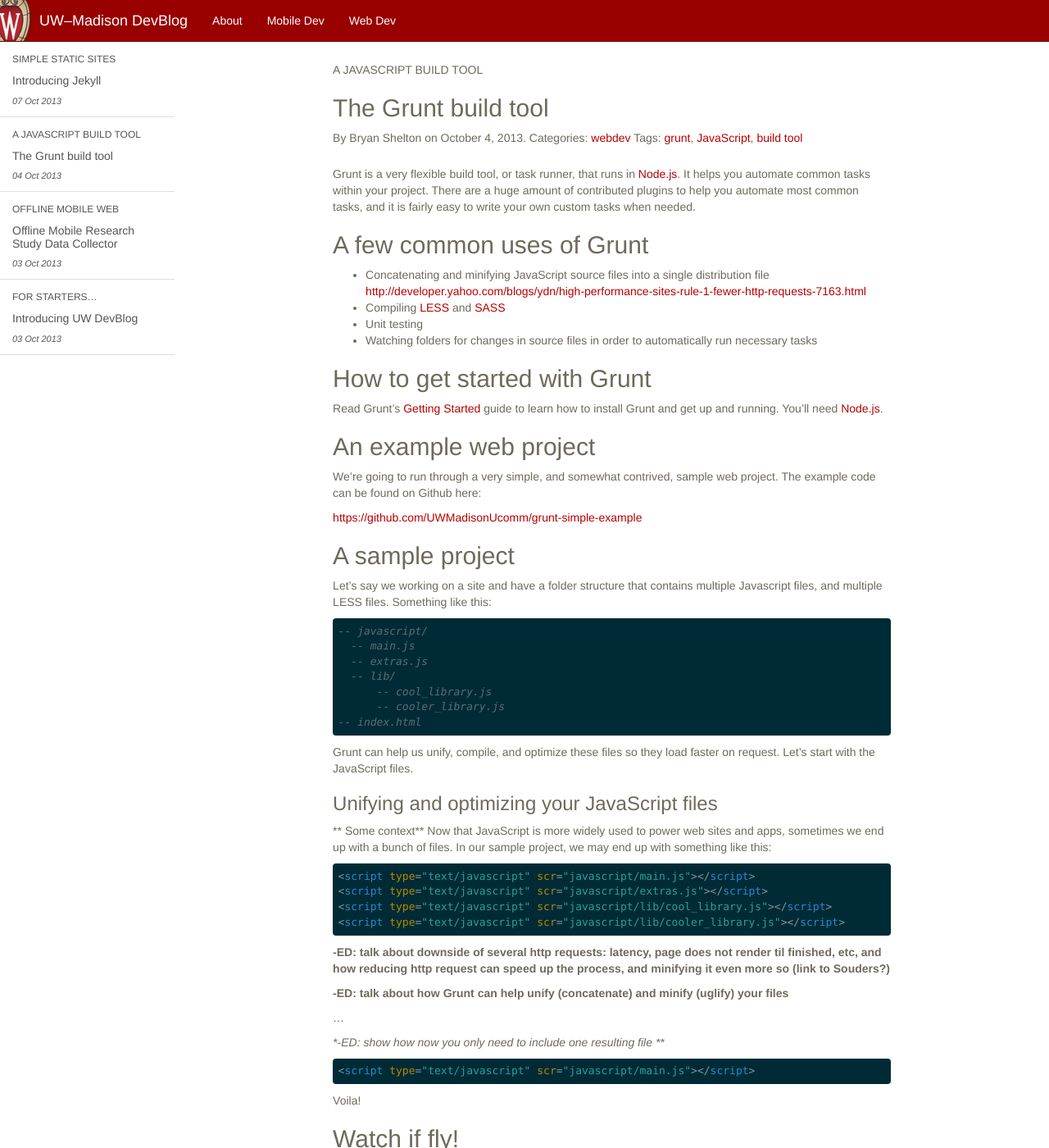
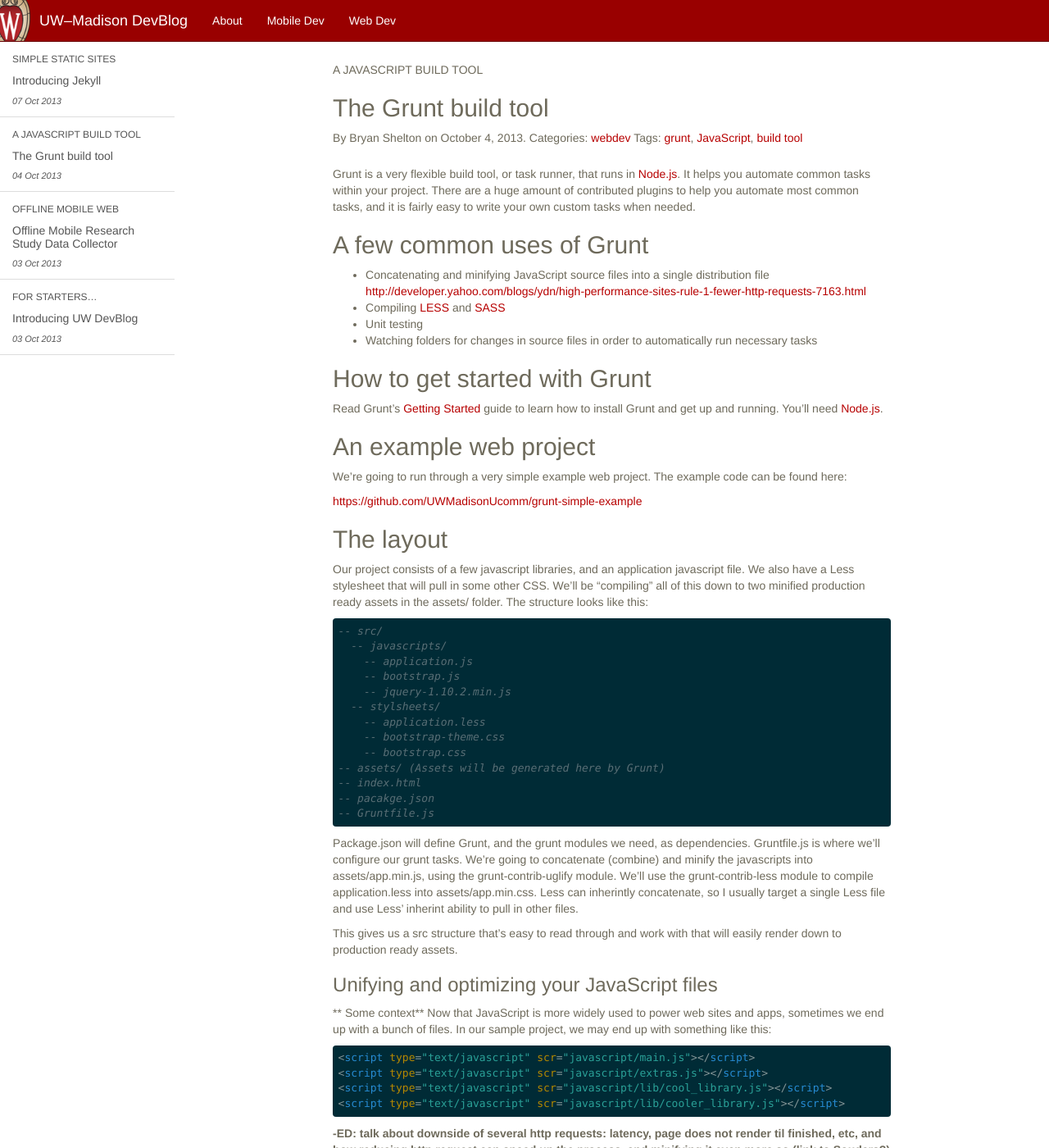
Before and after one commit to UWMadisonUcomm/devblog, a Jekyll site: the page built from _posts/2013-10-4-grunt-build-tool.markdown, in a window 1280 px wide and 1400 px high. Shown: the whole window at 82% size. Built offline with Jekyll 4.4.1, drawn with Linux system fonts in a browser that asks for light colours; nearby versions of some CDN libraries; Markdown is read by kramdown in place of the engine named in the settings.

Commit message:
Describe grunt project layout.

````diff
--- a/_posts/2013-10-4-grunt-build-tool.markdown
+++ b/_posts/2013-10-4-grunt-build-tool.markdown
@@ -26,25 +26,33 @@
 
 ## An example web project
 
-We're going to run through a very simple, and somewhat contrived, sample web project. The example code can be found on Github here:
+We're going to run through a very simple example web project. The example code can be found here:
 
 [https://github.com/UWMadisonUcomm/grunt-simple-example](https://github.com/UWMadisonUcomm/grunt-simple-example)
 
-## A sample project
+## The layout
 
-Let's say we working on a site and have a folder structure that contains multiple Javascript files, and multiple LESS files. Something like this:
+Our project consists of a few javascript libraries, and an application javascript file. We also have a Less stylesheet that will pull in some other CSS. We'll be "compiling" all of this down to two minified production ready assets in the assets/ folder. The structure looks like this:
 
 ```xml
--- javascript/
-  -- main.js
-  -- extras.js
-  -- lib/
-      -- cool_library.js
-      -- cooler_library.js
+-- src/
+  -- javascripts/
+    -- application.js
+    -- bootstrap.js
+    -- jquery-1.10.2.min.js
+  -- stylsheets/
+    -- application.less
+    -- bootstrap-theme.css
+    -- bootstrap.css
+-- assets/ (Assets will be generated here by Grunt)
 -- index.html
+-- pacakge.json
+-- Gruntfile.js
 ```
 
-Grunt can help us unify, compile, and optimize these files so they load faster on request. Let's start with the JavaScript files.
+Package.json will define Grunt, and the grunt modules we need, as dependencies. Gruntfile.js is where we'll configure our grunt tasks. We're going to concatenate (combine) and minify the javascripts into assets/app.min.js, using the grunt-contrib-uglify module. We'll use the grunt-contrib-less module to compile application.less into assets/app.min.css. Less can inherintly concatenate, so I usually target a single Less file and use Less' inherint ability to pull in other files.
+
+This gives us a src structure that's easy to read through and work with that will easily render down to production ready assets.
 
 ### Unifying and optimizing your JavaScript files
 ** Some context**
````
